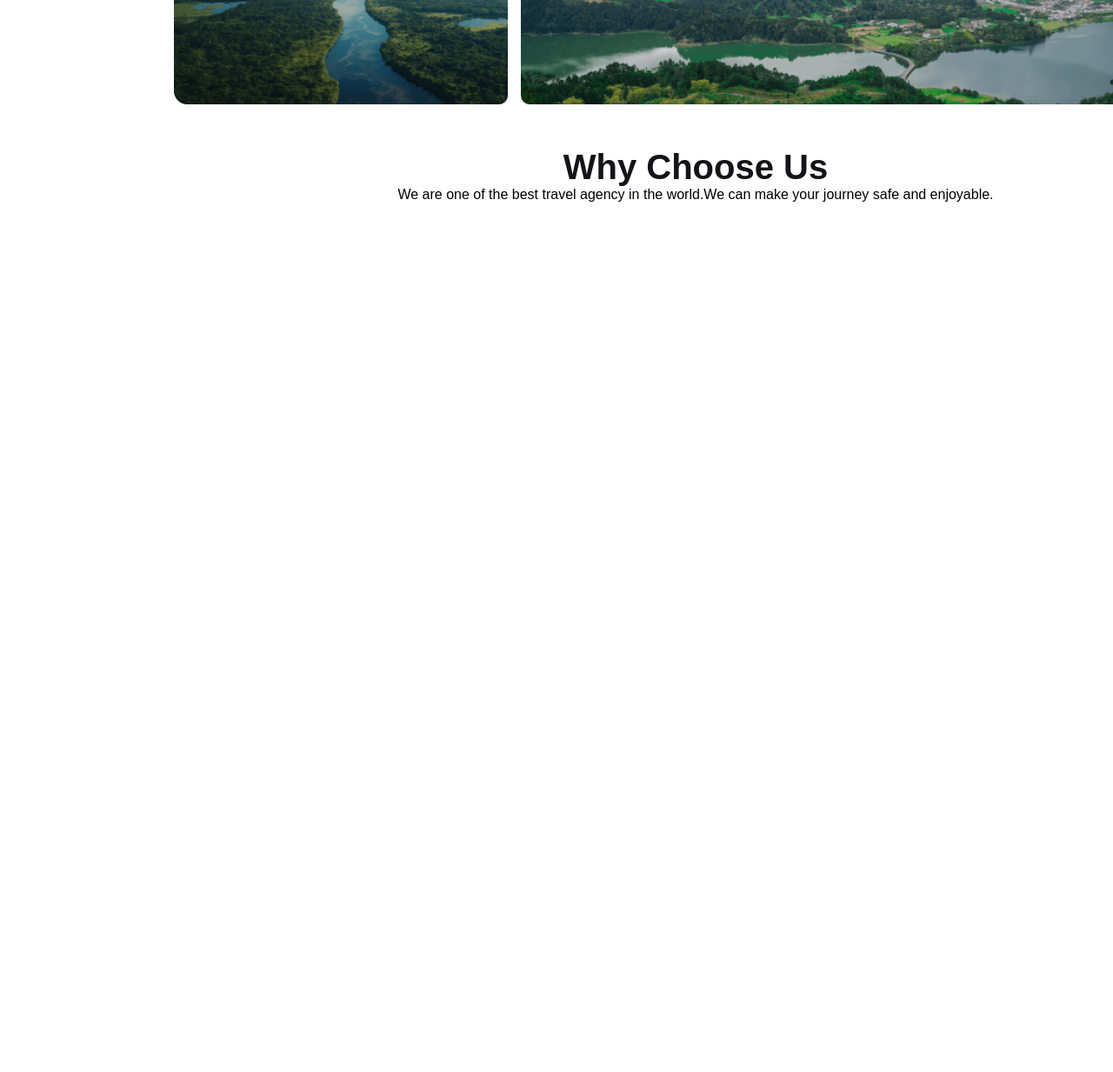
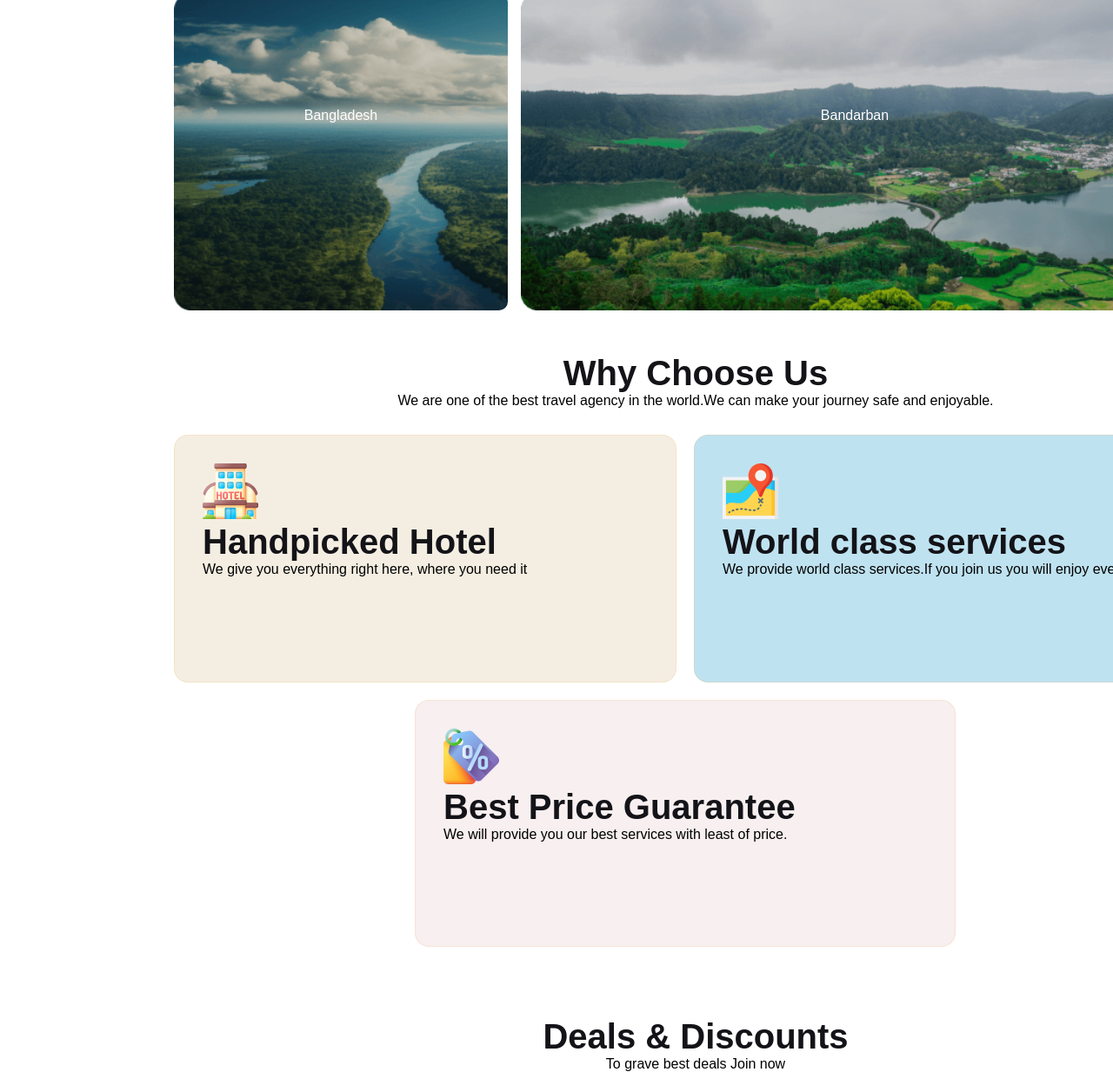
Before and after one commit to ziamnoun/Super-travel, a plain HTML site: page index.html in a window 1280 px wide. Shown: the part 2422-3655 px from the top of the page at 87% size. Before the commit the page ends 2655 px from the top, so only its background shows below. Drawn offline with Linux system fonts and the light colour scheme.

Commit message:
Second commit

```diff
--- a/index.html
+++ b/index.html
@@ -88,10 +88,29 @@
     <!--Facilities-->
     <div class="facilities">
         <div class="facilities-1">
-            <div class="hotel"></div>
-            <div class="service"></div>
+            <div class="hotel">
+                <p><img src="B9A2-Hero-Travel-main/Images/hotel 1.png"> </p>
+                <p><h3>Handpicked Hotel</h3></p>
+                <p>We give you everything right here, where you need it</p>
+            </div>
+            <div class="service">
+                <p><img src="B9A2-Hero-Travel-main/Images/map 1.png"> </p>
+                <p><h3>World class services</h3></p>
+                <p>We provide world class services.If you join us you will enjoy every bit of it.</p>
+            </div>
         </div>
-        <div class="best-price"></div>
+        <div class="best-price">
+            <div id="best-price">
+                <p><img src="B9A2-Hero-Travel-main/Images/price-tag 1.png"> </p>
+                <p><h3>Best Price Guarantee</h3></p>
+                <p>We will provide you our best services with least of price.</p>
+            </div>
+        </div>
+    </div>
+    <!--deals & discount section-->
+    <div class="deals-and-discounts">
+        <p><h3>Deals & Discounts</h3></p>
+        <p>To grave best deals Join now</p>
     </div>
 </body>
 </html>
--- a/style.css
+++ b/style.css
@@ -246,7 +246,7 @@ h3{
 }
 /*Travel photo*/
 .travel-photo{
-    height: 1000px;
+    height: 2000px;
     width: 1200px;
     margin-left: 200px;
     display: flex;
@@ -342,7 +342,7 @@ h3{
 /*for responsive */
 @media screen and (max-width:640px) {
     .travel-photo{
-       margin-top: 150px;
+       margin-top: 20px;
     }
     .first-row{
         flex-direction: column;
@@ -357,8 +357,6 @@ h3{
     .third-row{
         flex-direction: column;
         margin-left: 250px;
-        position: relative;
-        top: 165px;
         gap:15px;
     }
     .tp-1{
@@ -393,10 +391,76 @@ h3{
 /*for responsive website*/
 @media screen and (max-width:640px) {
     .why-choose-us{
-    margin-top: 200px;
+    margin-top: 20px;
     position: relative;
     right: 200px;
     }
 
 }
 /*Facilities*/
+.facilities{
+    height: 1000px;
+    width: 1176px;
+    margin-top: 30px;
+}
+.facilities-1{
+    display: flex;
+    height: 50%;
+    gap: 20px;
+}
+.hotel{
+    width: 50%;
+    border-radius: 16px;
+    border: 1px solid rgba(251, 181, 99, 0.20);
+    background: rgb(244, 238, 226);
+    padding-left: 32px;
+    padding-top: 32px;
+}
+.service{
+    width: 50%;
+    border-radius: 16px;
+    border: 1px solid rgba(251, 181, 99, 0.20);
+    background: rgb(191, 226, 240);
+    padding-left: 32px;
+    padding-top: 32px;
+}
+.best-price{
+    display: flex;
+    justify-content: center;
+    align-items: center;
+}
+
+#best-price{
+    width: 50%;
+    height: 250px;
+    border-radius: 16px;
+    border: 1px solid rgba(251, 181, 99, 0.20);
+    background: rgb(247, 239, 240);
+    padding-left: 32px;
+    padding-top: 32px;
+    margin-top: 20px;
+}
+/*Resposive web site*/
+@media screen and (max-width:640px){
+    .facilities-1{
+        height: 64%;
+        display: grid;
+        grid-template-rows: 1fr 1fr ;
+        gap:2%;
+        margin-left: 200px;
+    }
+    .best-price{
+        margin-right: 260px;
+
+    }
+    #best-price{
+        height: 170px;
+        width: 490px;
+    }
+}
+/*Deal & and discounts*/
+.deals-and-discounts{
+    justify-content: center;
+    text-align: center;
+    margin-top: 100px;
+}
```
Also changed, not shown: B9A2-Hero-Travel-main/Images/hotel 1.png (added), B9A2-Hero-Travel-main/Images/map 1.png (added), B9A2-Hero-Travel-main/Images/price-tag 1.png (added).
